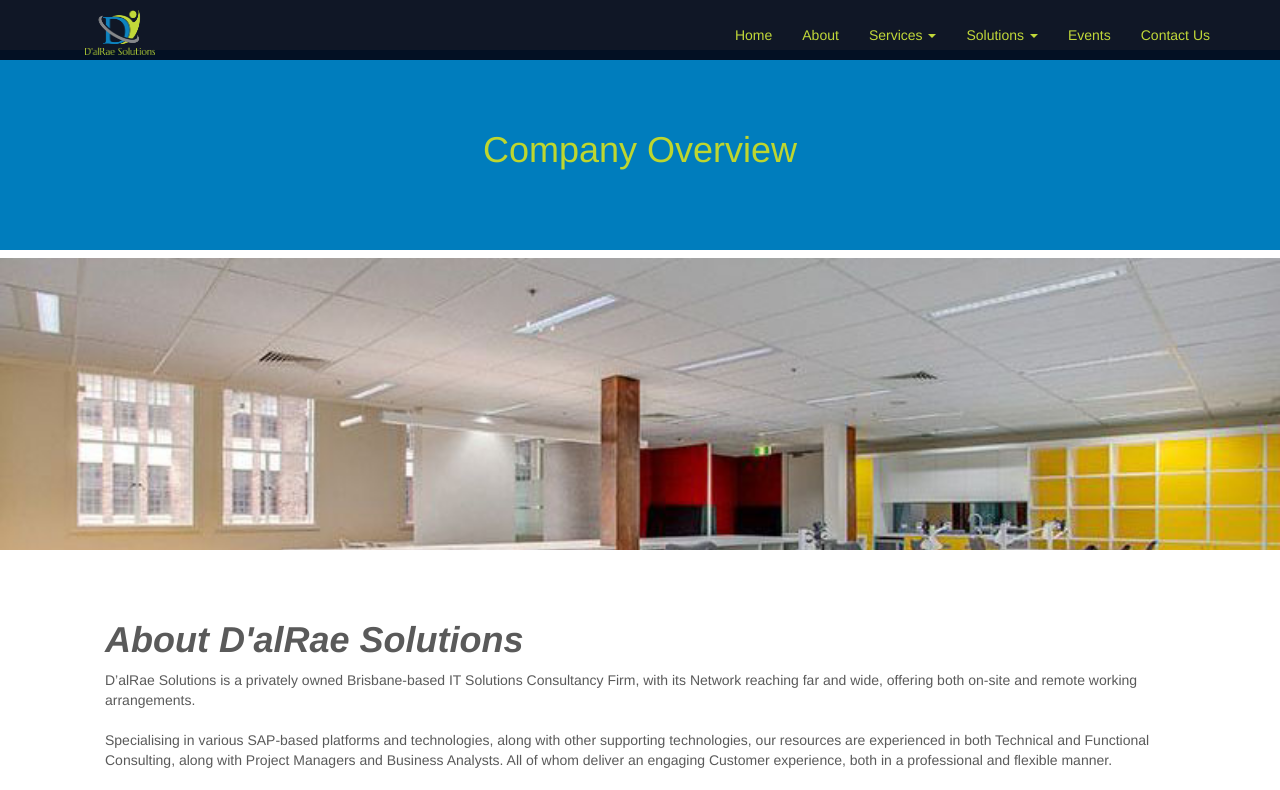
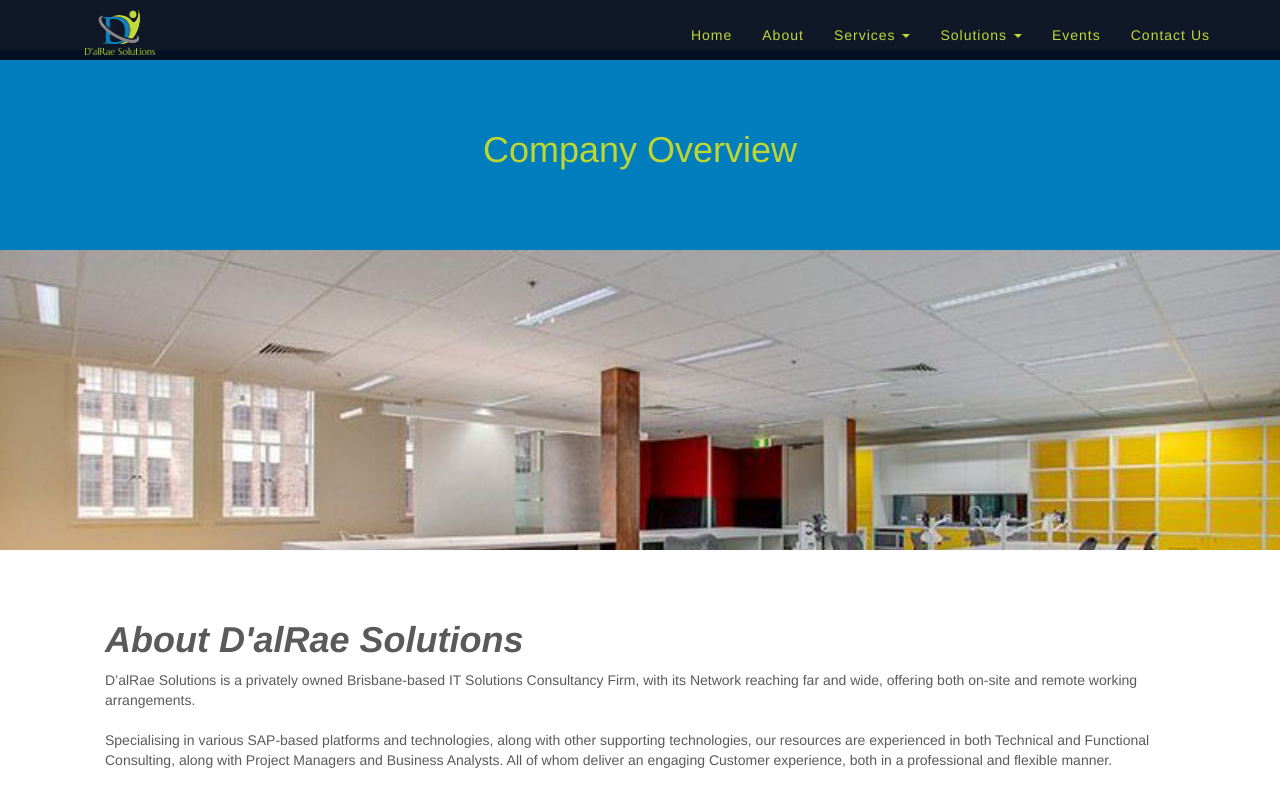
Before and after one commit to timhobbs4/Website, a PHP site: page /about.html in a window 1280 px wide; the page is wider, and only the part inside the window is pictured. Shown: the top 790 px of that part. Run offline with PHP 8.4, Linux system fonts and the light colour scheme; some libraries are stand-ins or nearby versions.

Commit message:
navbar font
updated the font weight and letter spacing for the navbar

```diff
--- a/css/custom.css
+++ b/css/custom.css
@@ -36,10 +36,12 @@
 
 .dropdown-menu>li>h5{
 	color: #007ec2;
+    font-weight: 1000;
 }
 .dropdown-menu>li>a{
 	text-align: left;
 	word-wrap: normal;
+
 }
 .dropdown-menu>li {
     display: table-cell;
@@ -49,6 +51,8 @@
 
 .navbar-inverse .navbar-nav>li>a {
     color: #bed62f;
+    font-weight: 200;
+    letter-spacing: 1px;
 }
 
 .navbar-inverse .navbar-nav>li>a:focus {
@@ -188,7 +192,7 @@
 .parallax_about {
         /* The image used */
         background-image: url("../images/creek street.jpg");
-		background-position: 0% -2%;
+		background-position: 0% 0%;
         /* Set a specific height */
         min-height: 300px;
 
```
